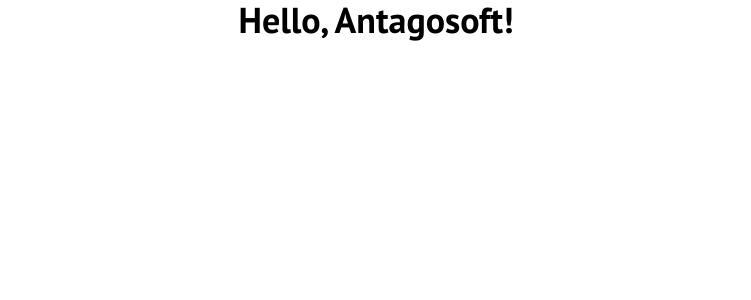
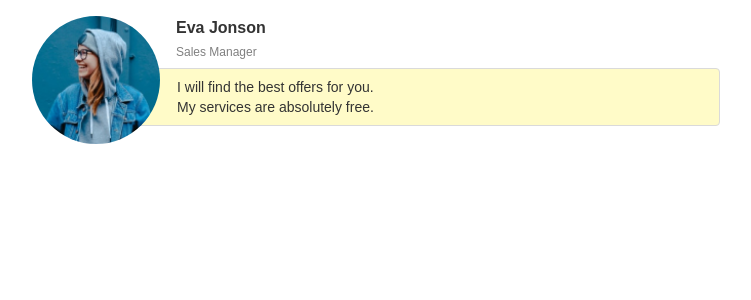
Before and after one commit to danulqua/0203, a Vue app: page / in a window 1280 px wide. Shown: the top 300 px of the page, without its empty margins (264-1015 px from the left). Built offline with nearby package versions, Linux system fonts and the light colour scheme.

Commit message:
feat: add profile bio component

```diff
--- a/src/App.vue
+++ b/src/App.vue
@@ -1,9 +1,16 @@
-<script setup lang="ts"></script>
+<script setup lang="ts">
+import ProfileBio from '@/components/ProfileBio.vue';
+
+import { bio } from '@/data';
+</script>
 
 <template>
-  <main>
-    <h1 class="text-center text-4xl font-pt-sans">Hello, Antagosoft!</h1>
+  <main class="text-branddark-900 mx-auto px-4 mt-4 max-w-[720px]">
+    <ProfileBio
+      :full-name="bio.fullName"
+      :position="bio.position"
+      :description="bio.desciription"
+      :avatar="bio.avatar"
+    />
   </main>
 </template>
-
-<style scoped></style>
--- /dev/null
+++ b/src/components/ProfileBio.vue
@@ -0,0 +1,37 @@
+<template>
+  <header class="relative">
+    <div class="ml-24">
+      <div class="pl-12 font-bold">{{ fullName }}</div>
+      <div class="pl-12 text-xs mt-1 text-brandgray-400">{{ position }}</div>
+      <div class="bg-brandyellow-300 mt-2 pl-12 py-2 pr-2 rounded border border-brandgray-200">
+        <pre class="text-sm font-sans">{{ description }}</pre>
+        <div class="overflow-hidden rounded-full w-32 h-32 absolute left-0 top-0">
+          <img :src="avatar" alt="user avatar" class="object-cover w-full h-full" />
+        </div>
+      </div>
+    </div>
+  </header>
+</template>
+
+<script setup lang="ts">
+import avatar from '@/assets/img/avatar.jpg';
+
+defineProps({
+  fullName: {
+    type: String,
+    required: true
+  },
+  position: {
+    type: String,
+    required: true
+  },
+  avatar: {
+    type: String,
+    required: true
+  },
+  description: {
+    type: String,
+    required: true
+  }
+});
+</script>
--- /dev/null
+++ b/src/data/index.ts
@@ -0,0 +1,9 @@
+import avatar from '@/assets/img/avatar.jpg';
+
+export const bio = {
+  fullName: 'Eva Jonson',
+  position: 'Sales Manager',
+  desciription: `I will find the best offers for you.
+My services are absolutely free.`,
+  avatar
+};
```
